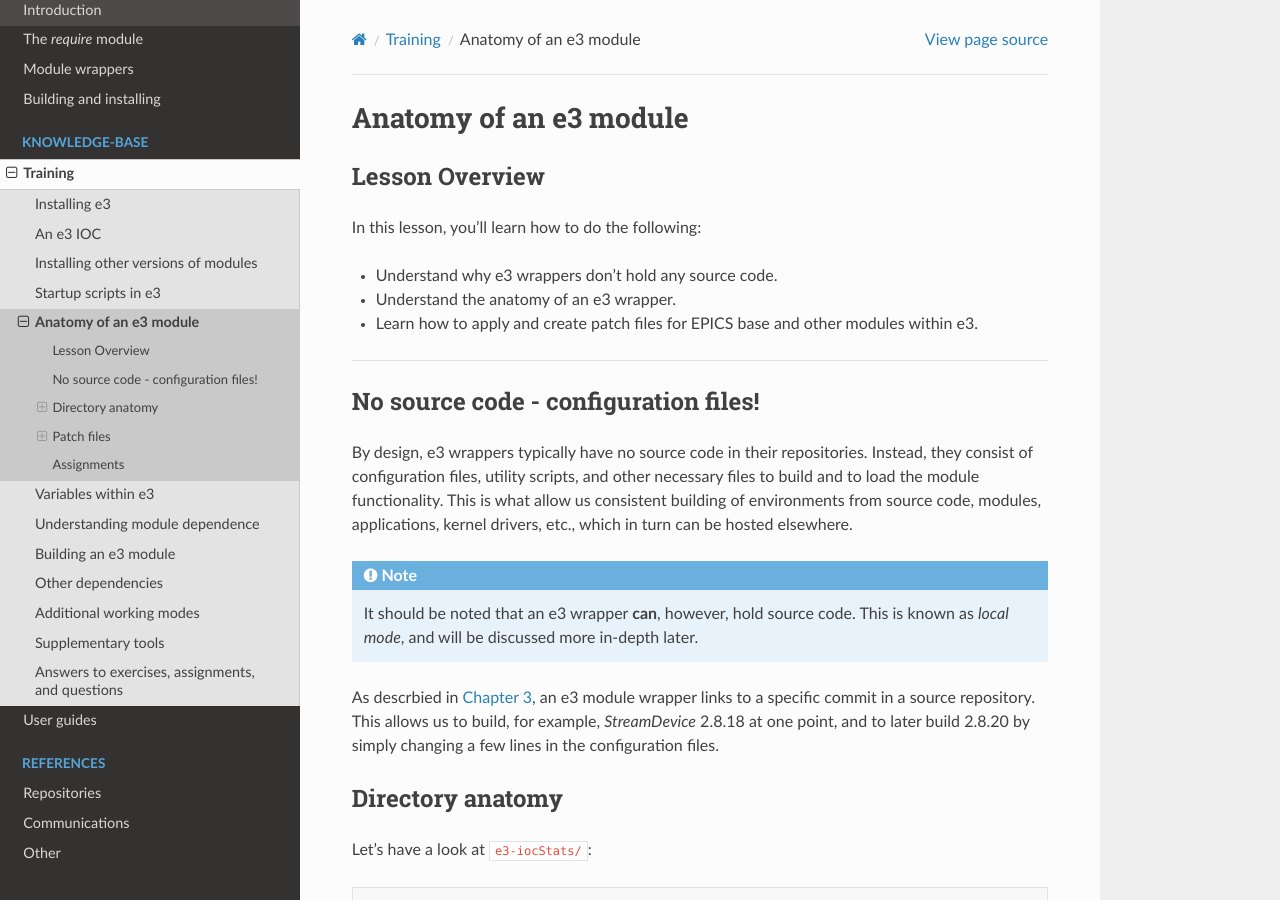
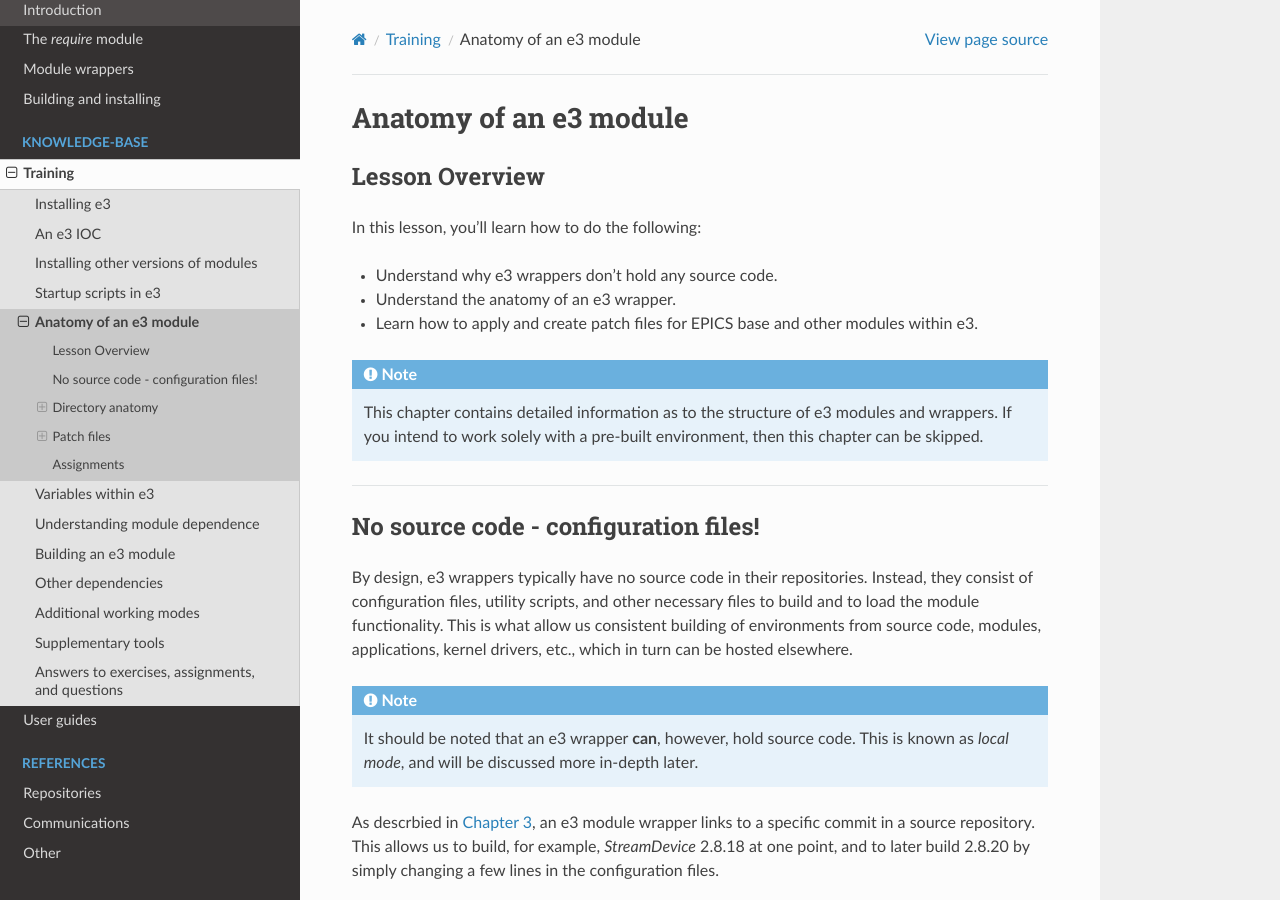
Before and after one commit to ttkorhonen/e3pages, a Sphinx documentation site: the page built from docs/kb/training/workbook/5_module_anatomy.md, in a window 1280 px wide and 900 px high. Built offline with Sphinx 7.4.7 and the Read the Docs theme 2.0.0, drawn with Linux system fonts in a browser that asks for light colours.

Commit message:
Added simple notes for chapters to perhaps skip

```diff
--- a/docs/kb/training/workbook/5_module_anatomy.md
+++ b/docs/kb/training/workbook/5_module_anatomy.md
@@ -7,6 +7,10 @@ In this lesson, you'll learn how to do the following:
 * Understand why e3 wrappers don't hold any source code.
 * Understand the anatomy of an e3 wrapper.
 * Learn how to apply and create patch files for EPICS base and other modules within e3.
+
+:::{note}
+This chapter contains detailed information as to the structure of e3 modules and wrappers. If you intend to work solely with a pre-built environment, then this chapter can be skipped.
+:::
 
 ---
 
```
Also changed, not shown: docs/kb/training/workbook/10_e3_modes.md (+5 -0 lines), docs/kb/training/workbook/3_module_versions.md (+4 -0 lines).
